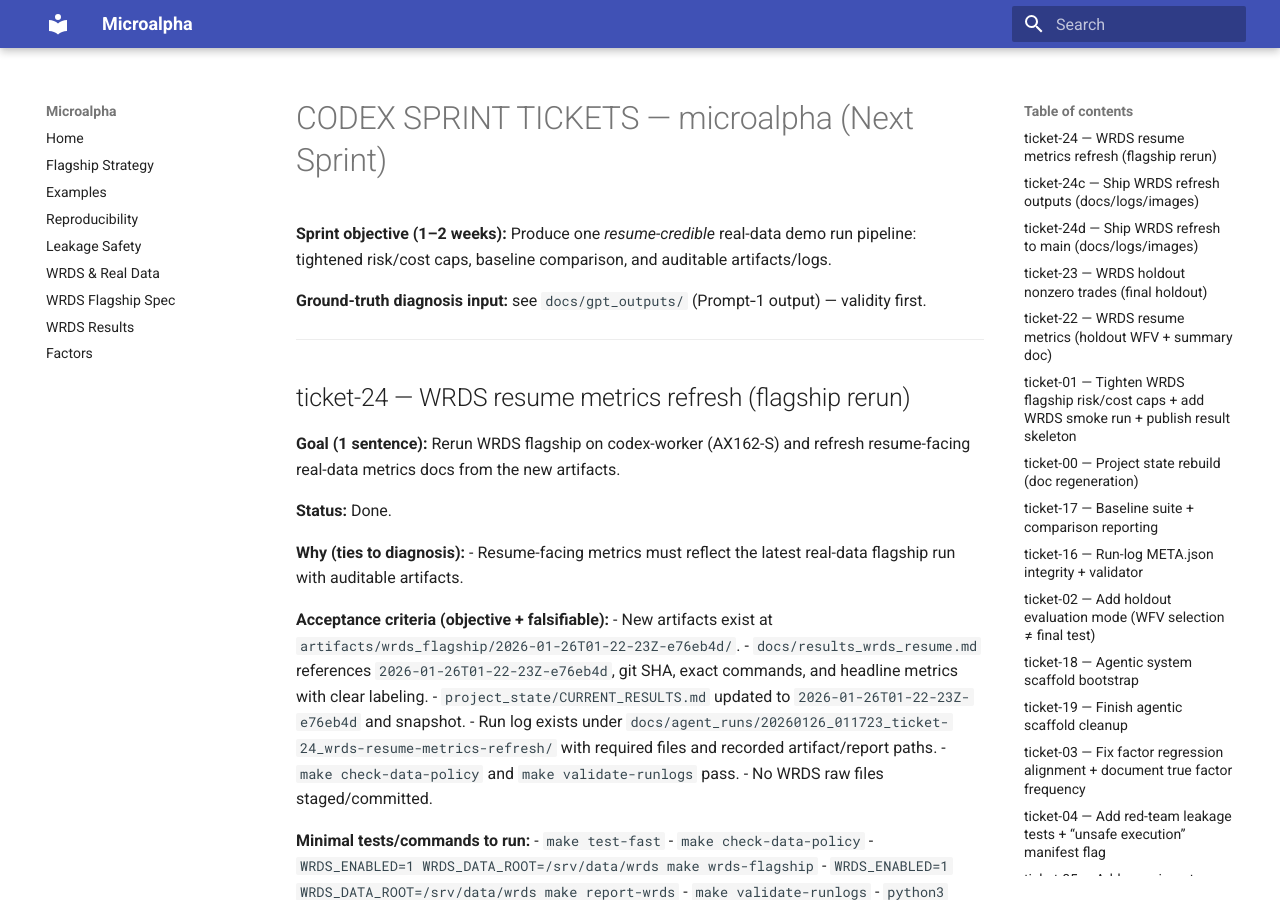
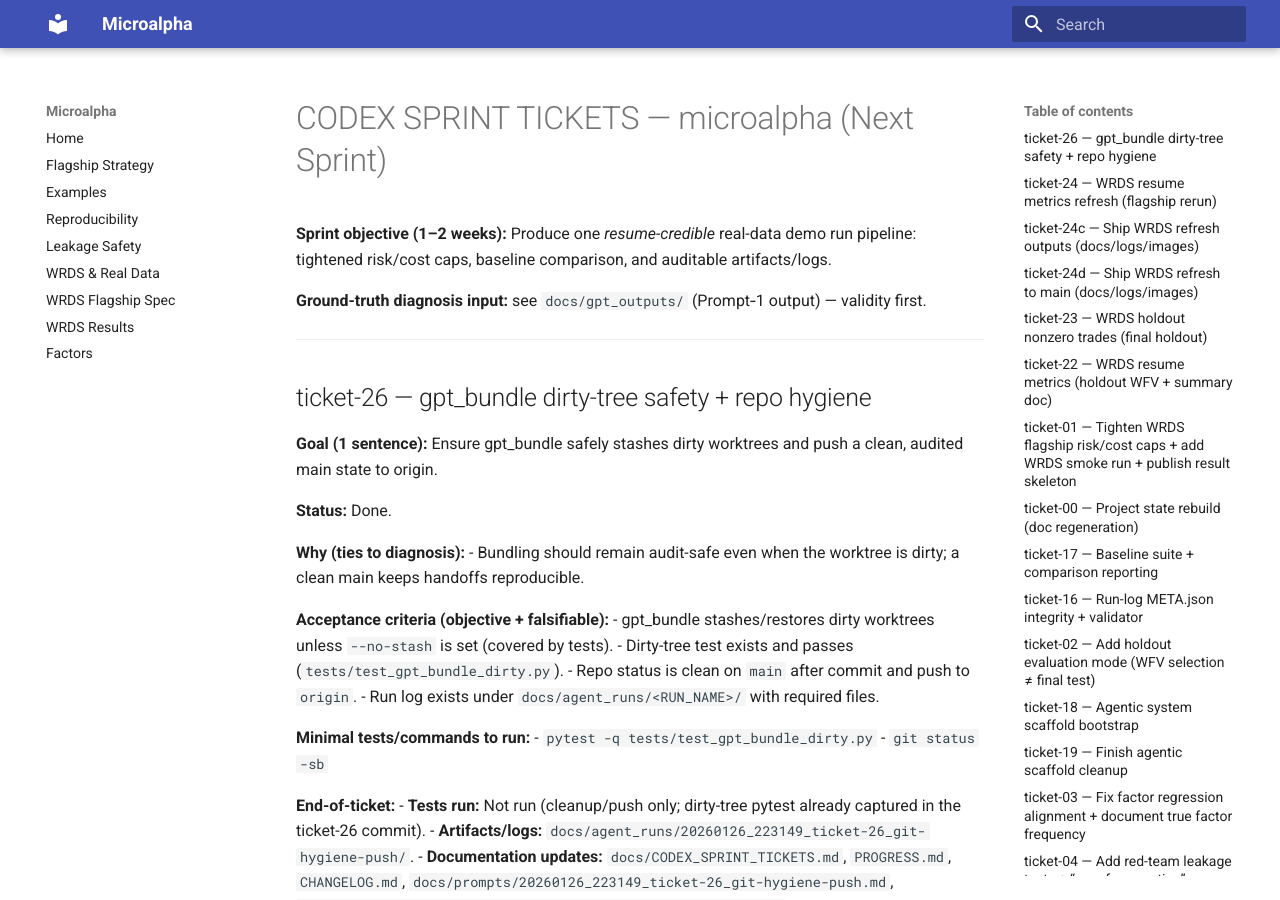
Before and after one commit to MateoBodon/microalpha, an MkDocs documentation site: the page built from docs/CODEX_SPRINT_TICKETS.md, in a window 1280 px wide and 900 px high. Built offline with MkDocs 1.6.1 and Material for MkDocs 9.7.7, drawn with Linux system fonts in a browser that asks for light colours; some of the changed text lies outside the part shown.

Commit message:
ticket-26: log gpt_bundle dirty-tree cleanup
Tests: not run (cleanup/push only)

Artifacts: docs/agent_runs/20260126_223149_ticket-26_git-hygiene-push/

Docs: docs/CODEX_SPRINT_TICKETS.md; PROGRESS.md; CHANGELOG.md; docs/prompts/20260126_223149_ticket-26_git-hygiene-push.md

```diff
--- a/docs/CODEX_SPRINT_TICKETS.md
+++ b/docs/CODEX_SPRINT_TICKETS.md
@@ -3,6 +3,32 @@
 **Sprint objective (1–2 weeks):** Produce one *resume-credible* real-data demo run pipeline: tightened risk/cost caps, baseline comparison, and auditable artifacts/logs.
 
 **Ground-truth diagnosis input:** see `docs/gpt_outputs/` (Prompt‑1 output) — validity first.
+
+---
+
+## ticket-26 — gpt_bundle dirty-tree safety + repo hygiene
+
+**Goal (1 sentence):** Ensure gpt_bundle safely stashes dirty worktrees and push a clean, audited main state to origin.
+
+**Status:** Done.
+
+**Why (ties to diagnosis):**
+- Bundling should remain audit-safe even when the worktree is dirty; a clean main keeps handoffs reproducible.
+
+**Acceptance criteria (objective + falsifiable):**
+- gpt_bundle stashes/restores dirty worktrees unless `--no-stash` is set (covered by tests).
+- Dirty-tree test exists and passes (`tests/test_gpt_bundle_dirty.py`).
+- Repo status is clean on `main` after commit and push to `origin`.
+- Run log exists under `docs/agent_runs/<RUN_NAME>/` with required files.
+
+**Minimal tests/commands to run:**
+- `pytest -q tests/test_gpt_bundle_dirty.py`
+- `git status -sb`
+
+**End-of-ticket:**
+- **Tests run:** Not run (cleanup/push only; dirty-tree pytest already captured in the ticket-26 commit).
+- **Artifacts/logs:** `docs/agent_runs/20260126_223149_ticket-26_git-hygiene-push/`.
+- **Documentation updates:** `docs/CODEX_SPRINT_TICKETS.md`, `PROGRESS.md`, `CHANGELOG.md`, `docs/prompts/20260126_223149_ticket-26_git-hygiene-push.md`, `docs/agent_runs/20260126_223149_ticket-26_git-hygiene-push/`.
 
 ---
 
```
Also changed, not shown: CHANGELOG.md (+1 -0 lines), PROGRESS.md (+1 -0 lines), docs/agent_runs/20260126_223149_ticket-26_git-hygiene-push/COMMANDS.md (added, +66 -0 lines), docs/agent_runs/20260126_223149_ticket-26_git-hygiene-push/META.json (added, +30 -0 lines), docs/agent_runs/20260126_223149_ticket-26_git-hygiene-push/PROMPT.md (added, +3 -0 lines), docs/agent_runs/20260126_223149_ticket-26_git-hygiene-push/RESULTS.md (added, +9 -0 lines), docs/agent_runs/20260126_223149_ticket-26_git-hygiene-push/TESTS.md (added, +2 -0 lines), docs/prompts/20260126_223149_ticket-26_git-hygiene-push.md (added, +3 -0 lines), 6 other files.
